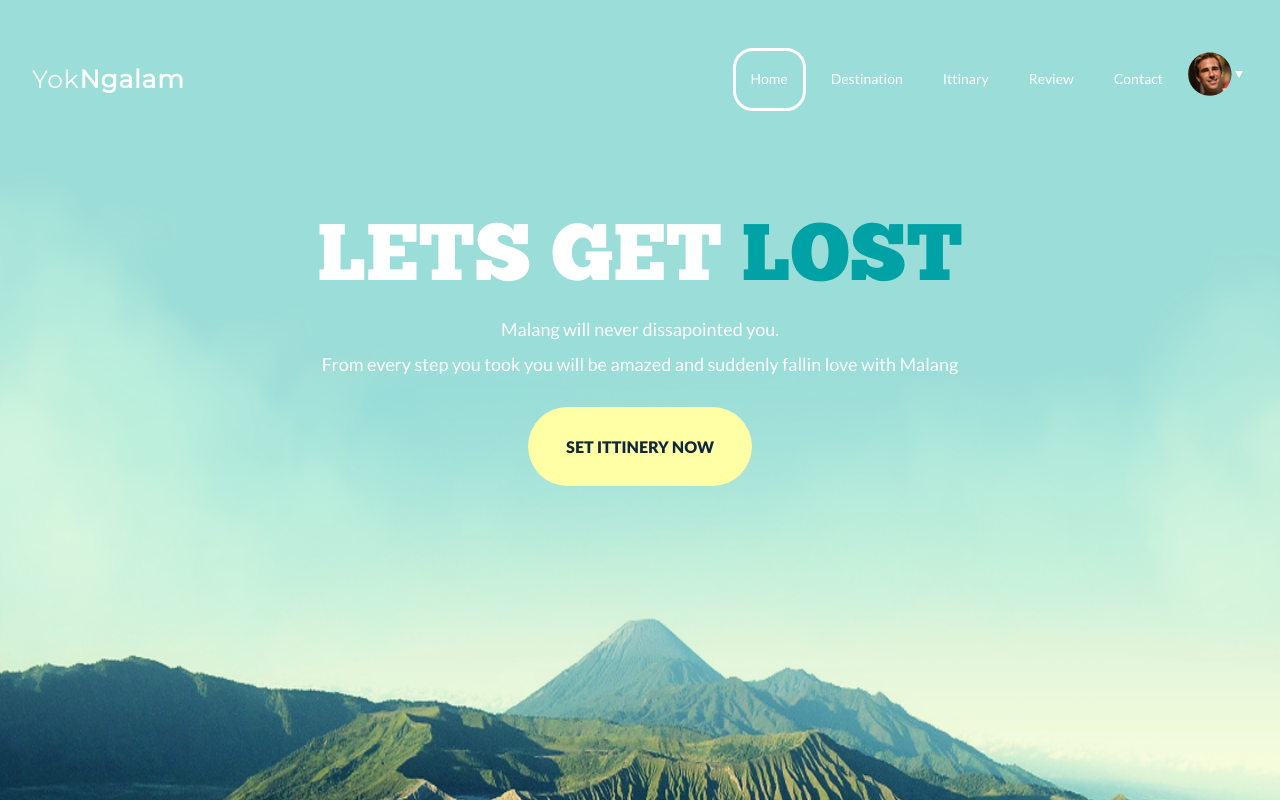
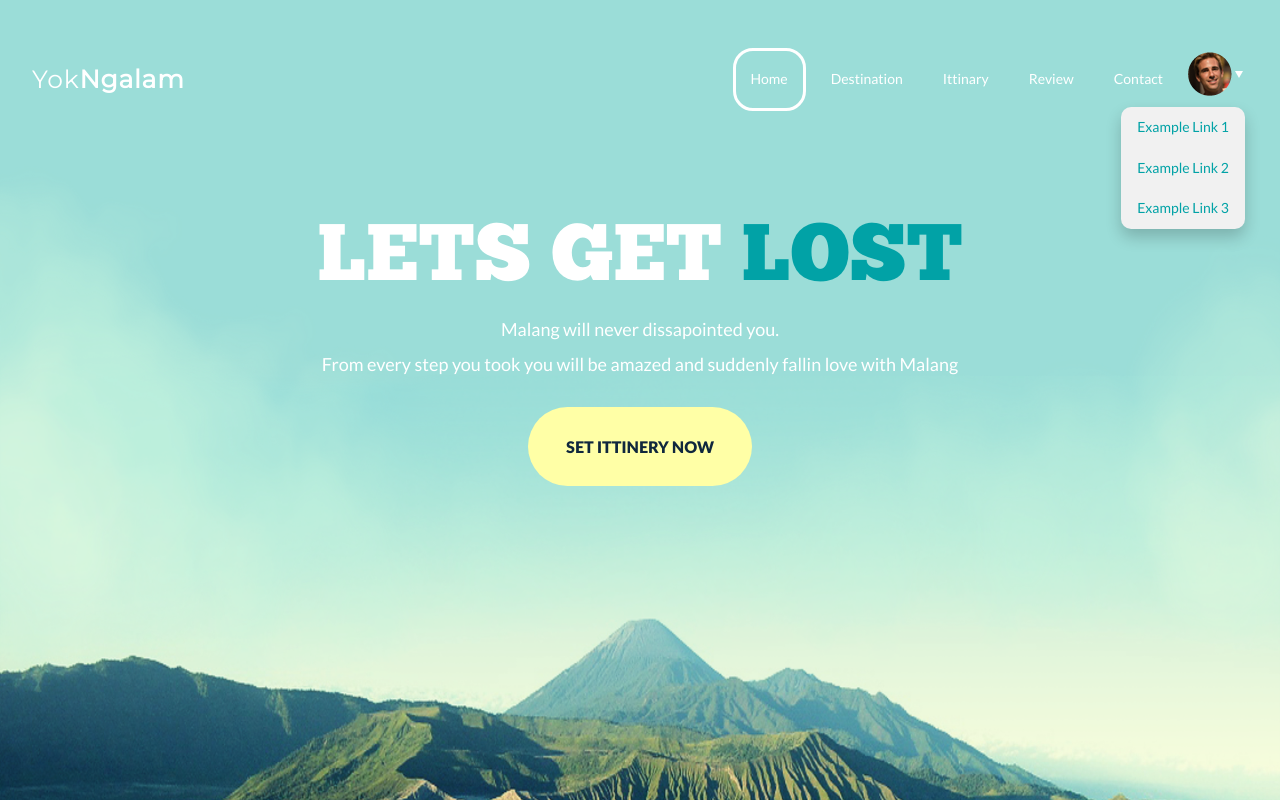
Before and after one commit to Managersky/WWC_11, a plain HTML site: page index.html in a window 1280 px wide. Both pictures are taken after a click on the link 1210 px from the left and 73 px from the top of the page. Shown: the top 800 px of the page. Drawn offline with nearby package versions, Linux system fonts and the light colour scheme; a web font is replaced by a local one.

Commit message:
Add dropdown menu header

```diff
--- a/css/styles.css
+++ b/css/styles.css
@@ -173,6 +173,34 @@ h2 span {
     border-width: 7px 4px 0px 4px;
     border-color: #ffffff transparent transparent transparent;
     margin-left: 3px;
+}
+
+.page-header .menu-items .dropdown {
+    display: none;
+    position: absolute;
+    background-color: #f1f1f1;
+    max-width: 130px;
+    border-radius: 10px;
+    box-shadow: 0px 8px 16px 0px rgba(0, 0, 0, 0.2);
+    right: 35px;
+    z-index: 1;
+}
+
+.page-header .menu-items .show {
+    display: block;
+}
+
+/* Links inside the dropdown */
+
+.page-header .menu-items .dropdown a {
+    color:#01a2a6;
+    padding: 12px 16px;
+    display: block;
+}
+
+.page-header .menu-items .dropdown a:hover {
+    background-color: #ddd;
+    border-radius: 10px;
 }
 
 /* Main content*/
--- a/index.html
+++ b/index.html
@@ -15,7 +15,7 @@
 	<script src="js/printContent.js" defer></script>
 	<script src="js/dragAndDrop.js" defer></script>
 	<script src="js/calendar.js" defer></script>
-	<script src="js/test-webpack-output.js" defer async></script>
+	<script src="js/accountScript.js" defer></script>
 </head>
 
 <body>
@@ -33,13 +33,17 @@
 					<div class="nav-toggle-bar"></div>
 				</div>
 				<nav class="nav">
-					<ul class="menu-items">
+					<ul class="menu-items menu-header">
 						<li><a href="#" class="active" id="itemHome">Home</a></li>
 						<li><a href="#" id="itemDestination">Destination</a></li>
 						<li><a href="#" id="itemIttinary">Ittinary</a></li>
 						<li><a href="#" id="itemReview">Review</a></li>
 						<li><a href="#" id="itemContact">Contact</a></li>
-						<li class="account-btn"><a href="#" class="user-account"></a></li>
+						<li class="account-btn"><a href="#" class="user-account"></a><div id="headerDropdown" class="dropdown">
+							<a href="#">Example Link 1</a>
+							<a href="#">Example Link 2</a>
+							<a href="#">Example Link 3</a>
+						</div></li>
 					</ul>
 				</nav>
 			</div>
--- /dev/null
+++ b/js/accountScript.js
@@ -0,0 +1,7 @@
+function showDropdownMenu() {
+    const showMenuItems = document.getElementById("headerDropdown").classList.toggle("show");
+}
+
+const userAccount = document.querySelector(".account-btn");
+
+userAccount.addEventListener("click", showDropdownMenu);
```
